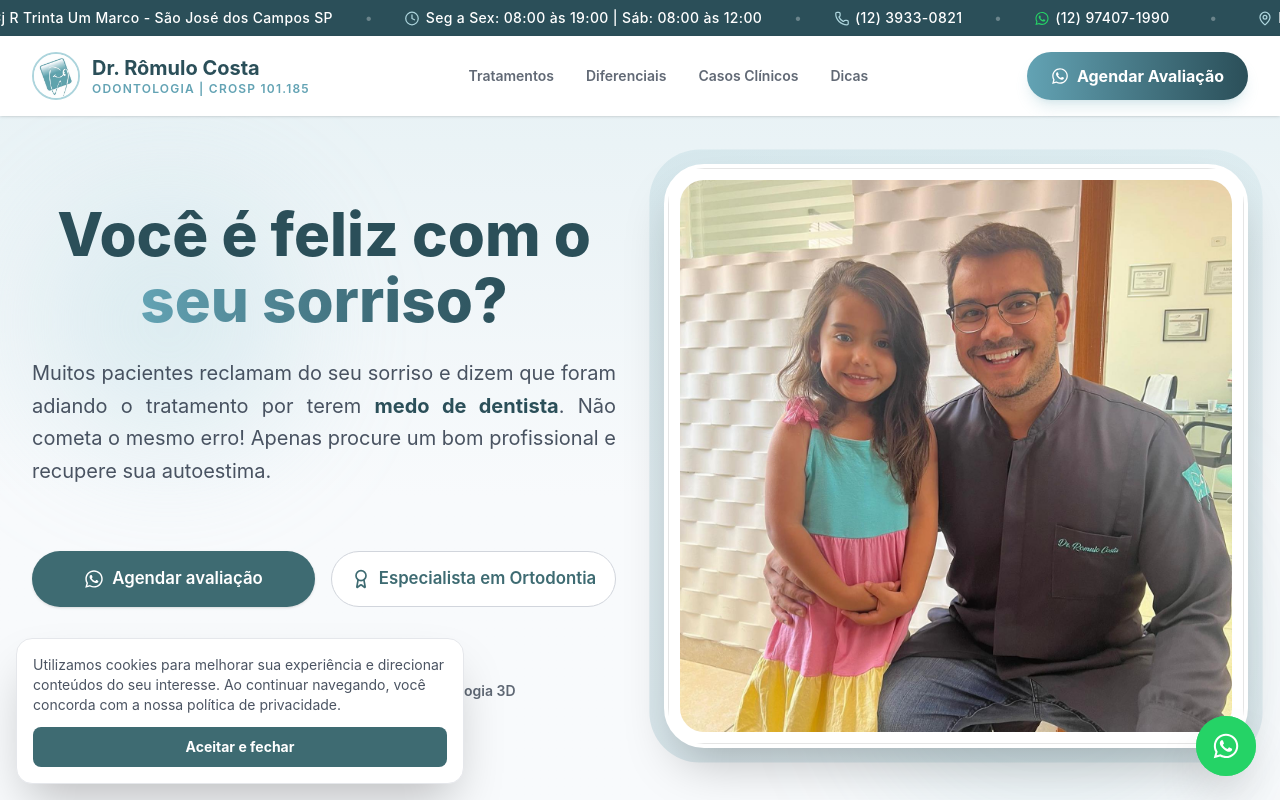
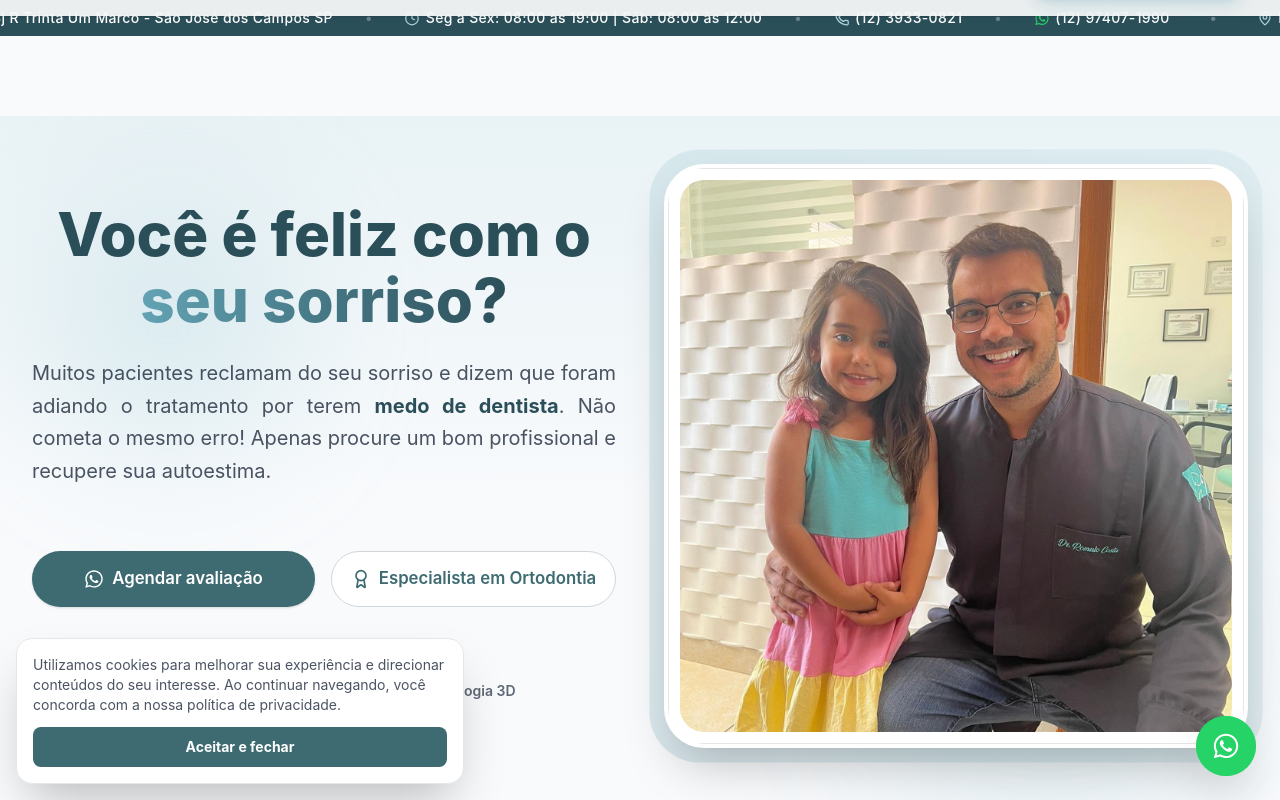
Before and after one commit to autonomousia25-hue/13-app-dr-romulo-costa, a React (Vite) app: page / in a window 1280 px wide. Shown: the top 800 px of the page. Built offline with nearby package versions, Linux system fonts and the light colour scheme.

Commit message:
feat: hide sticky navbar when footer is in view to avoid redundancy

```diff
--- a/src/App.jsx
+++ b/src/App.jsx
@@ -1,7 +1,7 @@
 import React from 'react';
 import { Phone, ShieldCheck, HeartPulse, ChevronRight, CheckCircle, Clock, MapPin, ArrowRight, Sparkles, Activity, PlusCircle, Award, Image, Home, Lightbulb } from 'lucide-react';
 import QRCode from "react-qr-code";
-import { motion, AnimatePresence } from 'framer-motion';
+import { motion, AnimatePresence, useInView } from 'framer-motion';
 
 const InstagramIcon = ({ size = 24, className = "" }) => (
   <svg className={className} xmlns="http://www.w3.org/2000/svg" width={size} height={size} viewBox="0 0 24 24" fill="none" stroke="currentColor" strokeWidth="2" strokeLinecap="round" strokeLinejoin="round">
@@ -97,6 +97,8 @@ const staggerContainer = {
 };
 
 function App() {
+  const footerRef = React.useRef(null);
+  const footerInView = useInView(footerRef, { amount: 0.1 });
   const [selectedImage, setSelectedImage] = React.useState(null);
   const [lgpdAccepted, setLgpdAccepted] = React.useState(() => {
     if (typeof window !== "undefined") {
@@ -143,7 +145,7 @@ function App() {
       {/* Navbar (Nielsen Heuristics: Clear Navigation & Consistency) */}
       <motion.nav
         initial={{ y: -100 }}
-        animate={{ y: 0 }}
+        animate={{ y: footerInView ? -100 : 0 }}
         transition={{ duration: 0.5, ease: "easeOut" }}
         className="w-full bg-white/90 backdrop-blur-md shadow-sm sticky top-0 z-50"
       >
@@ -481,7 +483,7 @@ function App() {
       </section>
 
       {/* Footer Completo */}
-      <footer id="contato" className="bg-background border-t border-gray-200 pt-16 pb-4">
+      <footer ref={footerRef} id="contato" className="bg-background border-t border-gray-200 pt-16 pb-4">
         <div className="max-w-7xl mx-auto px-4 sm:px-6 lg:px-8">
           <div className="grid md:grid-cols-12 gap-12 mb-8">
 
```
